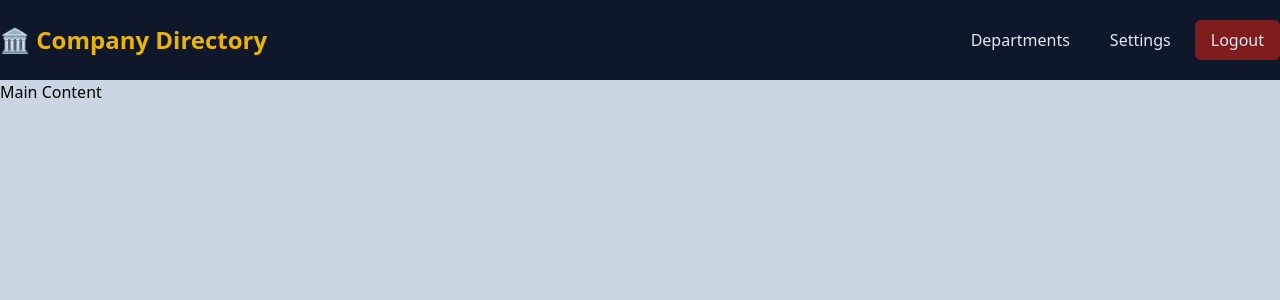
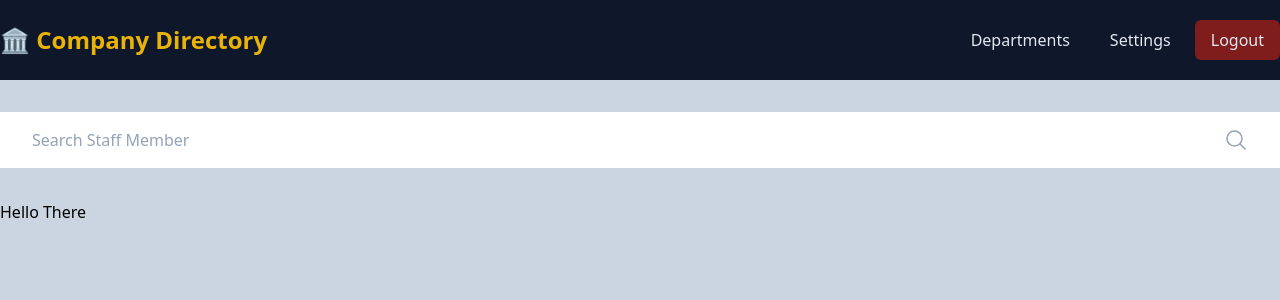
Before and after one commit to jrbanda1/vue-company-directory, a Vue app: page / in a window 1280 px wide. Shown: the top 300 px of the page. Built offline with nearby package versions, Linux system fonts and the light colour scheme.

Commit message:
added search icon, end of video 1

```diff
--- a/src/App.vue
+++ b/src/App.vue
@@ -1,8 +1,9 @@
 <script setup>
 import NavBar from './components/NavBar.vue'
+import Main from './components/Main.vue'
 </script>
 
 <template>
   <NavBar/>
-  <h1>Main Content</h1>
+  <Main />
 </template>
--- /dev/null
+++ b/src/components/Main.vue
@@ -0,0 +1,16 @@
+<script setup>
+    import MainSearch from './MainSearch.vue';
+</script>
+
+<template>
+    <div class="wrapper">
+        <MainSearch />
+        <h1>Hello There</h1>
+    </div>
+</template>
+
+<style scoped lang="postcss">
+.wrapper{
+    @apply container mx-auto flex flex-col py-4 gap-4;
+}
+</style>
--- /dev/null
+++ b/src/components/MainSearch.vue
@@ -0,0 +1,33 @@
+<template>
+    <div class="wrapper">
+        <input type="text" placeholder="Search Staff Member" class="search" />
+        <span class="icon">
+            <svg
+                xmlns="http://www.w3.org/2000/svg"
+                fill="none"
+                viewBox="0 0 24 24"
+                stroke-width="1.5"
+                stroke="currentColor"
+                class="w-6 h-6"
+            >
+            <path
+                stroke-linecap="round"
+                stroke-linejoin="round"
+                d="M21 21l-5.197-5.197m0 0A7.5 7.5 0 105.196 5.196a7.5 7.5 0 0010.607 10.607z"
+            />
+            </svg>
+        </span>
+    </div>
+</template>
+
+<style scoped lang="postcss">
+.wrapper{
+    @apply relative flex w-full items-stretch;
+    .search{
+        @apply border-0 px-8 py-4 placeholder-slate-400 outline-none focus:ring focus:ring-red-500;
+    }
+    .icon{
+        @apply absolute right-0 pr-8 py-4 z-10 text-slate-400;
+    }
+}
+</style>
```
